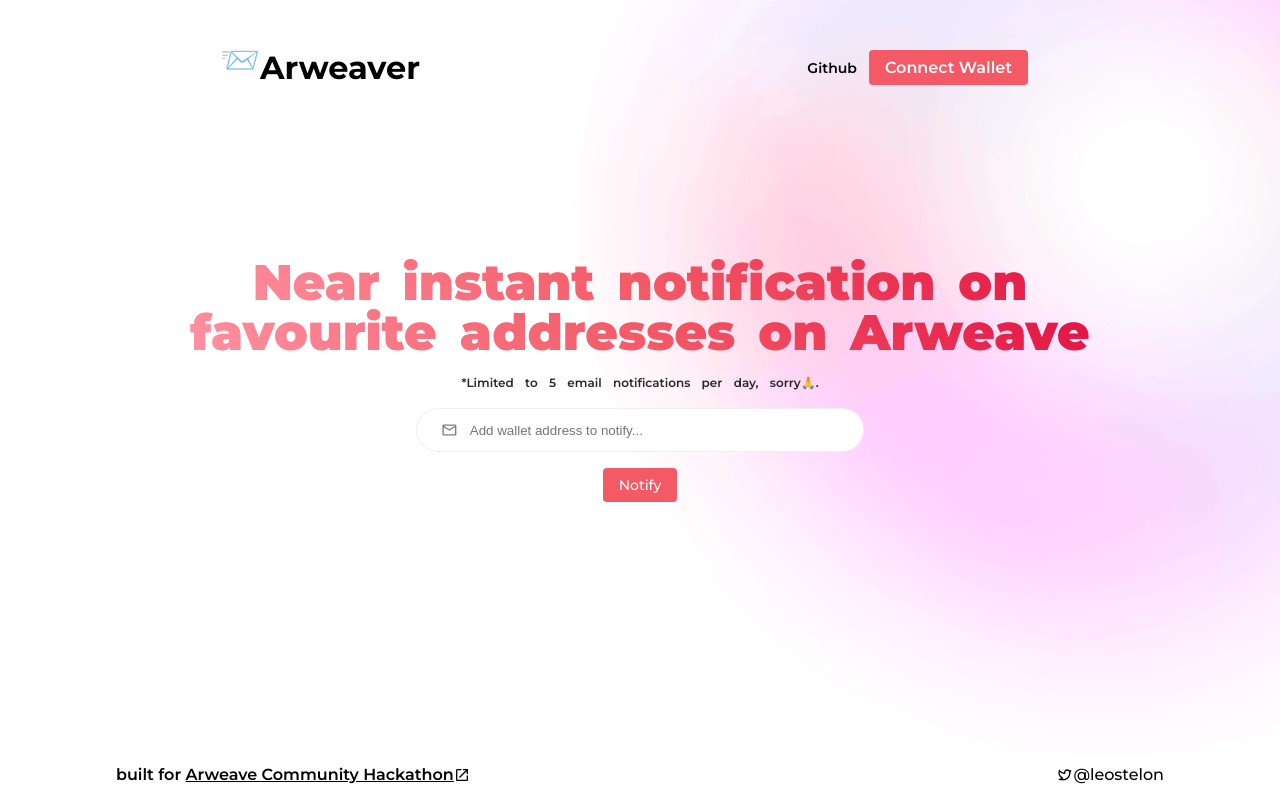
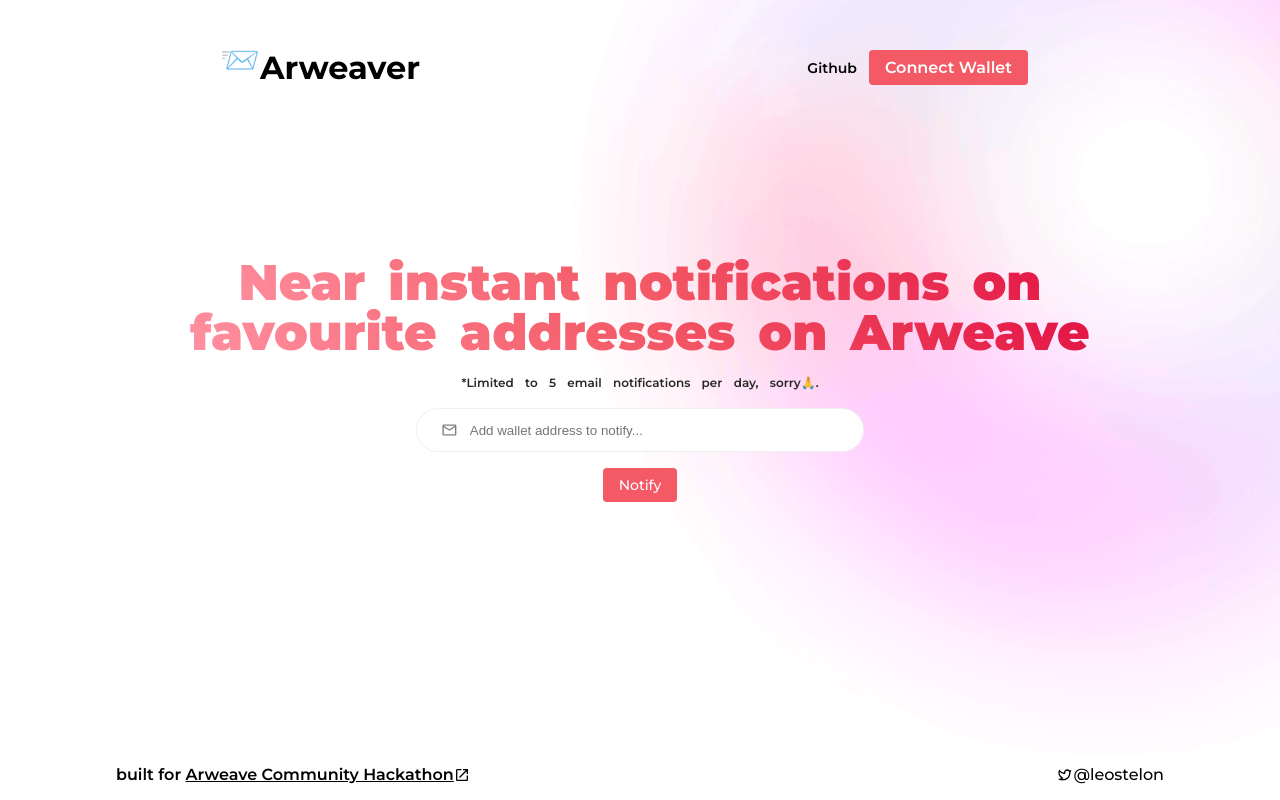
Before and after one commit to leostelon/arweaver-client, a React (Create React App) app: page / in a window 1280 px wide. Both pictures are taken after a click on the element "Continue". Built offline with nearby package versions, Linux system fonts and the light colour scheme; no server answers.

Commit message:
minor change

```diff
--- a/src/screens/Home.jsx
+++ b/src/screens/Home.jsx
@@ -47,7 +47,7 @@ export const Home = () => {
 					<Box className="app-body">
 						<Box className="body">
 							<Box className="home-main-title">
-								<p className="nft-title">Near instant notification on</p>
+								<p className="nft-title">Near instant notifications on</p>
 								<p>
 									<span className="nft-title">
 										favourite addresses on Arweave
```
